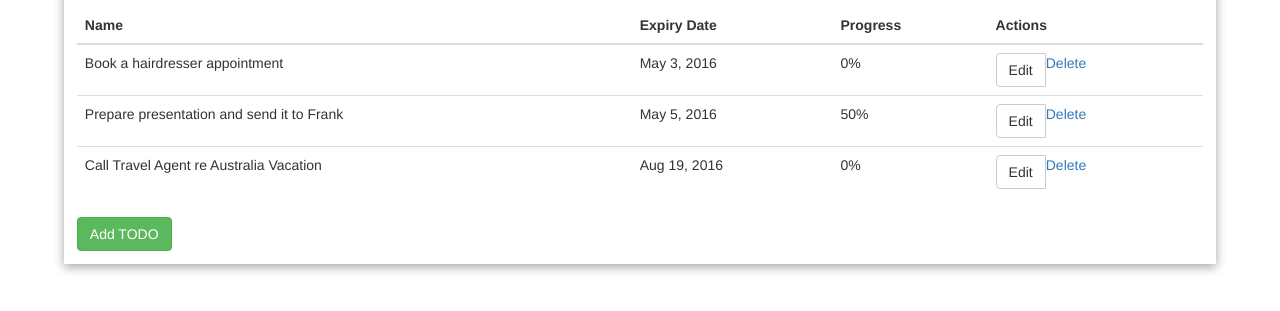
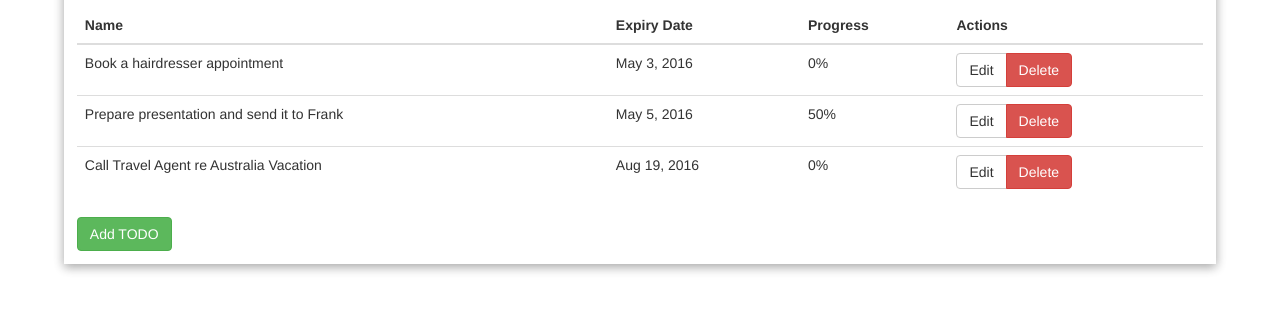
Before and after one commit to xetys/uni-todo-bootstrap, a website: page index.html in a window 1280 px wide. Shown: the part 139-450 px from the top of the page. Drawn offline with nearby package versions, Linux system fonts and the light colour scheme.

Commit message:
actually fix syntax error

```diff
--- a/index.html
+++ b/index.html
@@ -58,7 +58,7 @@
             <td>
               <div class="btn-group" role="group" aria-label="...">
                 <a href="edit.html" class="btn btn-default">Edit</a>
-                <a href="# class="btn btn-danger">Delete</a>
+                <a href="#" class="btn btn-danger">Delete</a>
               </div>
             </td>
           </tr>
@@ -69,7 +69,7 @@
             <td>
               <div class="btn-group" role="group" aria-label="...">
                 <a href="edit.html" class="btn btn-default">Edit</a>
-                <a href="# class="btn btn-danger">Delete</a>
+                <a href="#" class="btn btn-danger">Delete</a>
               </div>
             </td>
           </tr>
@@ -80,7 +80,7 @@
             <td>
               <div class="btn-group" role="group" aria-label="...">
                 <a href="edit.html" class="btn btn-default">Edit</a>
-                <a href="# class="btn btn-danger">Delete</a>
+                <a href="#" class="btn btn-danger">Delete</a>
               </div>
             </td>
           </tr>
```
